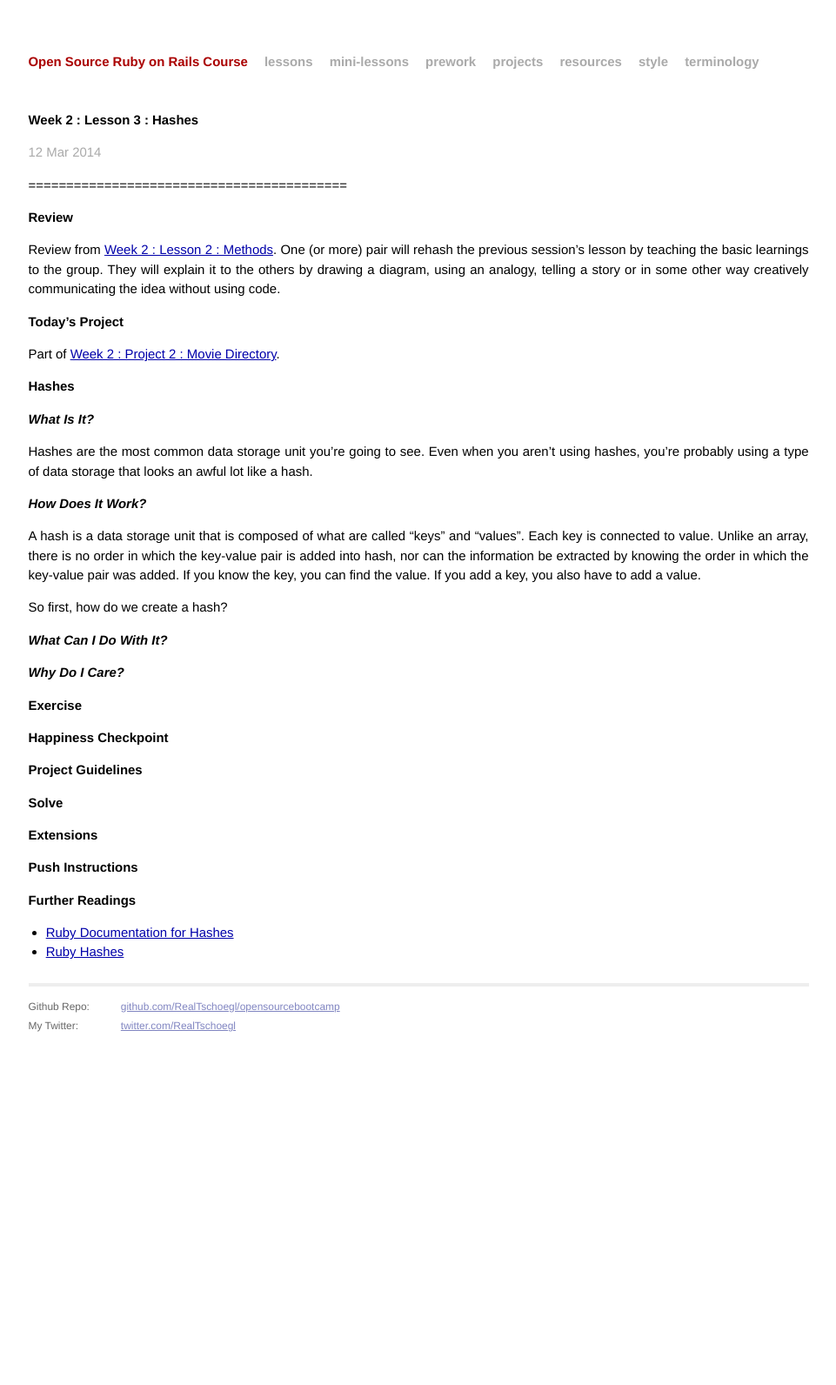
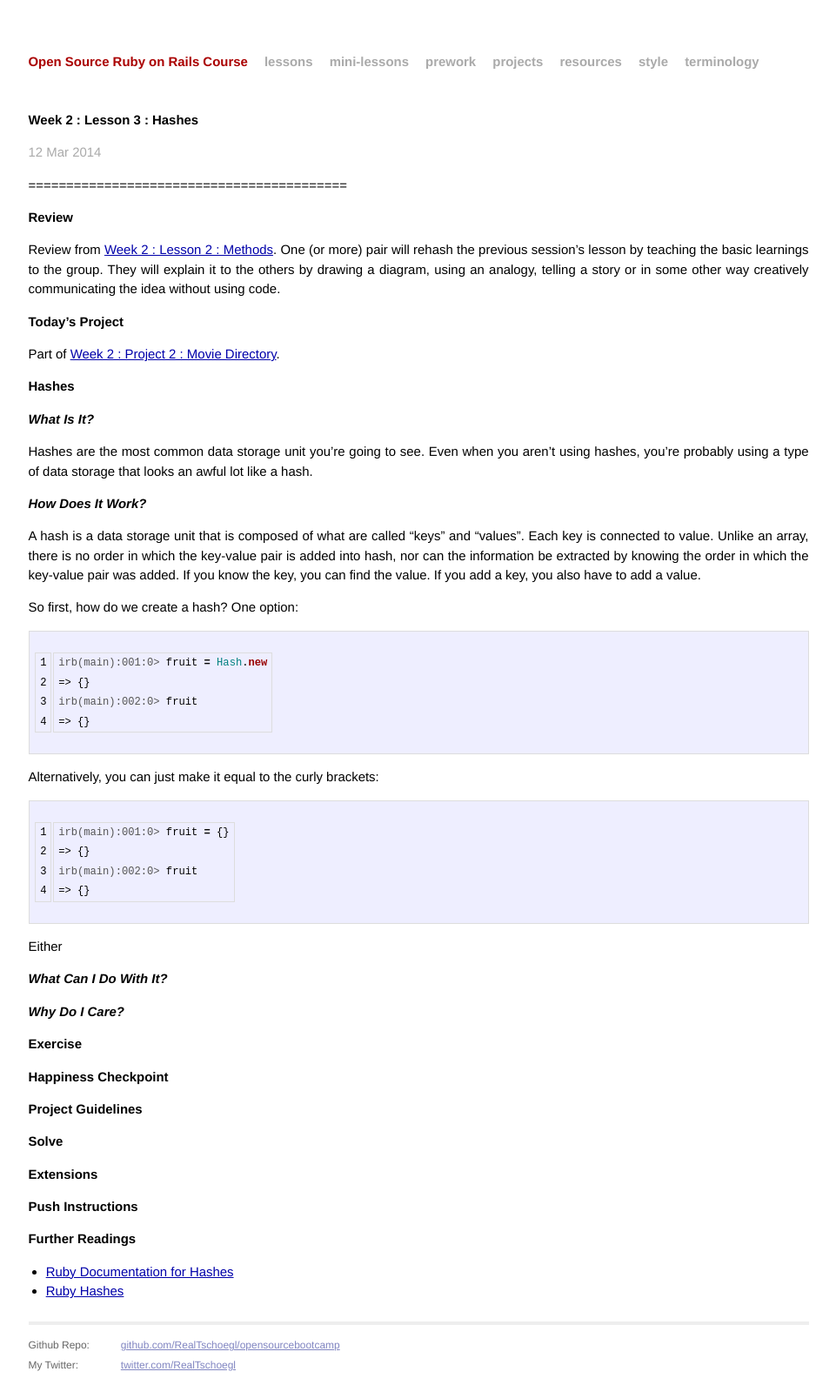
Before and after one commit to RealTschoegl/opensourcebootcamp, a Jekyll site: the page built from _posts/2014-03-12-lesson-hashes.markdown, in a window 1280 px wide. Shown: the whole page at 87% size, without its empty margins (159-1120 px from the left). Built offline with Jekyll 4.4.1, drawn with Linux system fonts in a browser that asks for light colours; Markdown is read by kramdown in place of the engine named in the settings; before the commit the page ends 1203 px from its top, so only the background shows below that.

Commit message:
Updated 2014-03-12-lesson-hashes.markdown

```diff
--- a/_posts/2014-03-12-lesson-hashes.markdown
+++ b/_posts/2014-03-12-lesson-hashes.markdown
@@ -23,8 +23,25 @@ Hashes are the most common data storage unit you're going to see.  Even when you
 
 A hash is a data storage unit that is composed of what are called "keys" and "values".  Each key is connected to value.  Unlike an array, there is no order in which the key-value pair is added into hash, nor can the information be extracted by knowing the order in which the key-value pair was added.  If you know the key, you can find the value.  If you add a key, you also have to add a value.
 
-So first, how do we create a hash?
+So first, how do we create a hash? One option:
 
+{% highlight irb linenos %}
+irb(main):001:0> fruit = Hash.new
+=> {}
+irb(main):002:0> fruit
+=> {}
+{% endhighlight %}
+
+Alternatively, you can just make it equal to the curly brackets:
+
+{% highlight irb linenos %}
+irb(main):001:0> fruit = {}
+=> {}
+irb(main):002:0> fruit
+=> {}
+{% endhighlight %}
+
+Either
 
 
 ### _What Can I Do With It?_
```
